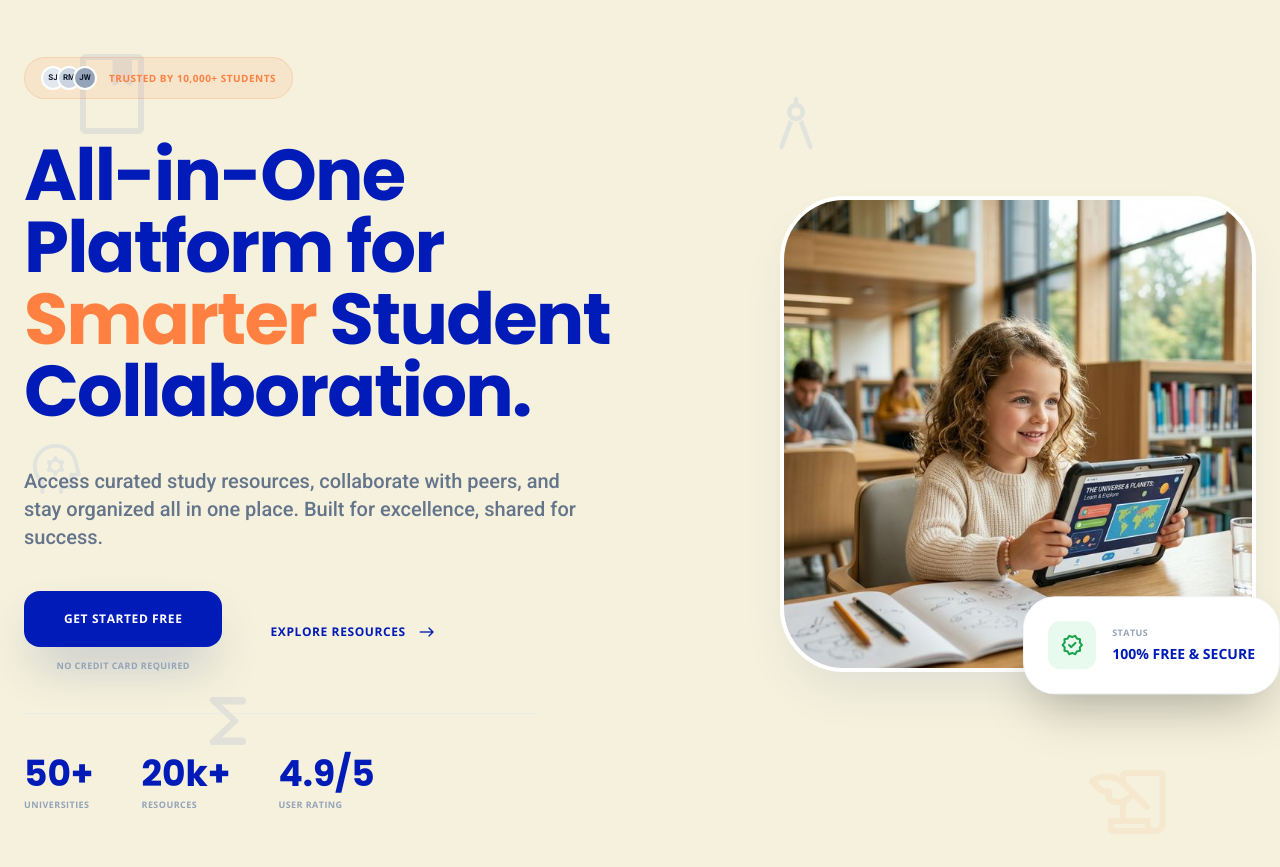
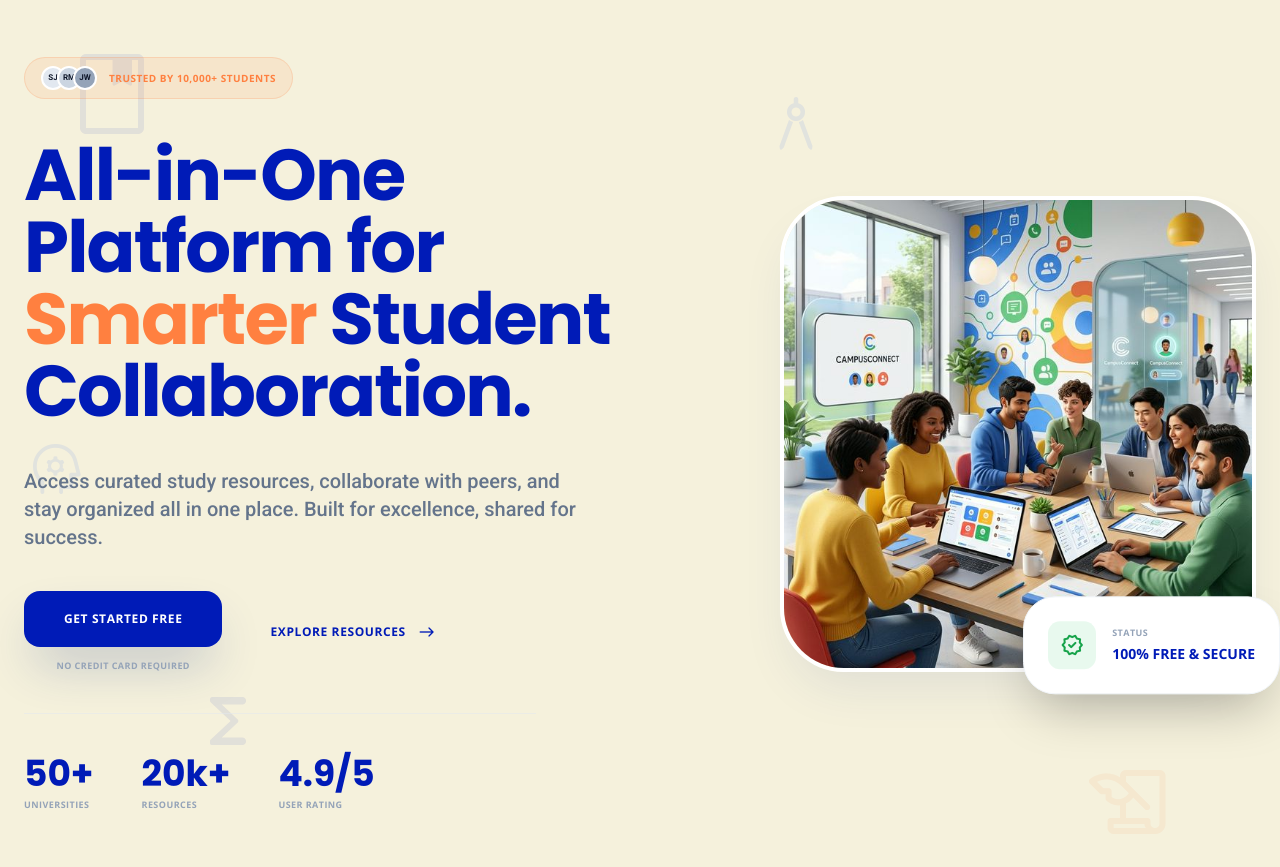
Before and after one commit to PawanSimha/CampusDrive, a Flask app: page / in a window 1280 px wide. Shown: the part 183-1050 px from the top of the page. Run offline with Flask 3, Linux system fonts and the light colour scheme; data that the repository does not hold is empty; some libraries are stand-ins or nearby versions.

Commit message:
UI: Updated hero section with new high-fidelity 3D student illustration

```diff
--- a/templates/home.html
+++ b/templates/home.html
@@ -84,9 +84,9 @@
 
         <div class="lg:col-span-5 relative">
             <div
-                class="relative z-10 rounded-[4rem] overflow-hidden shadow-2xl shadow-blue-900/10 border-4 border-white transform hover:rotate-1 transition-transform duration-700">
-                <img src="{{ url_for('static', filename='img/hero.png') }}"
-                    alt="Angelic Child - Smarter Student Collaboration" class="w-full h-auto scale-[1.02]">
+                class="relative z-10 rounded-[4rem] overflow-hidden shadow-2xl shadow-blue-900/10 border-4 border-white transform hover:scale-[1.02] transition-transform duration-700">
+                <img src="{{ url_for('static', filename='img/hero_v2.png') }}"
+                    alt="CampusConnect - Smarter Student Collaboration" class="w-full h-auto">
             </div>
             <!-- Interactive Badge -->
             <div
```
Also changed, not shown: static/img/hero_v2.png (added).
